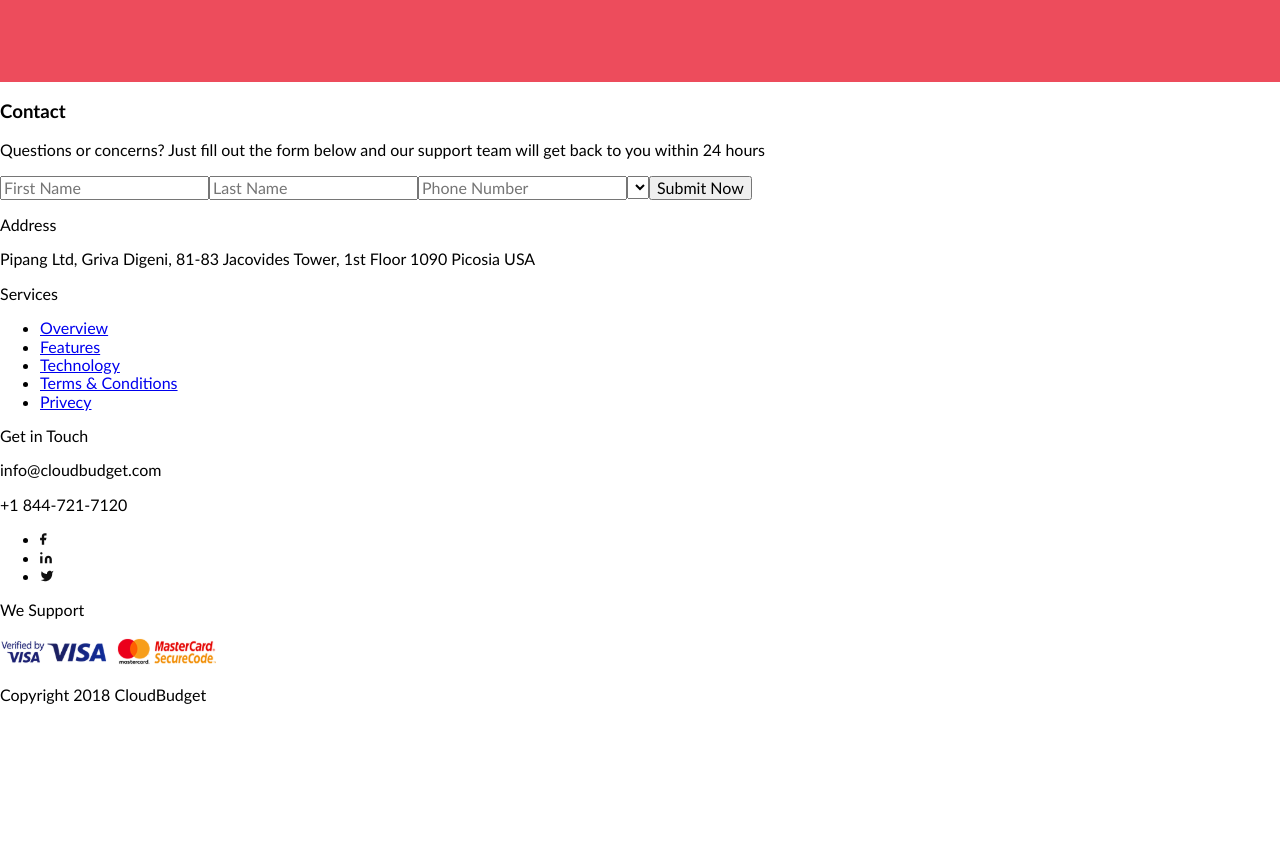
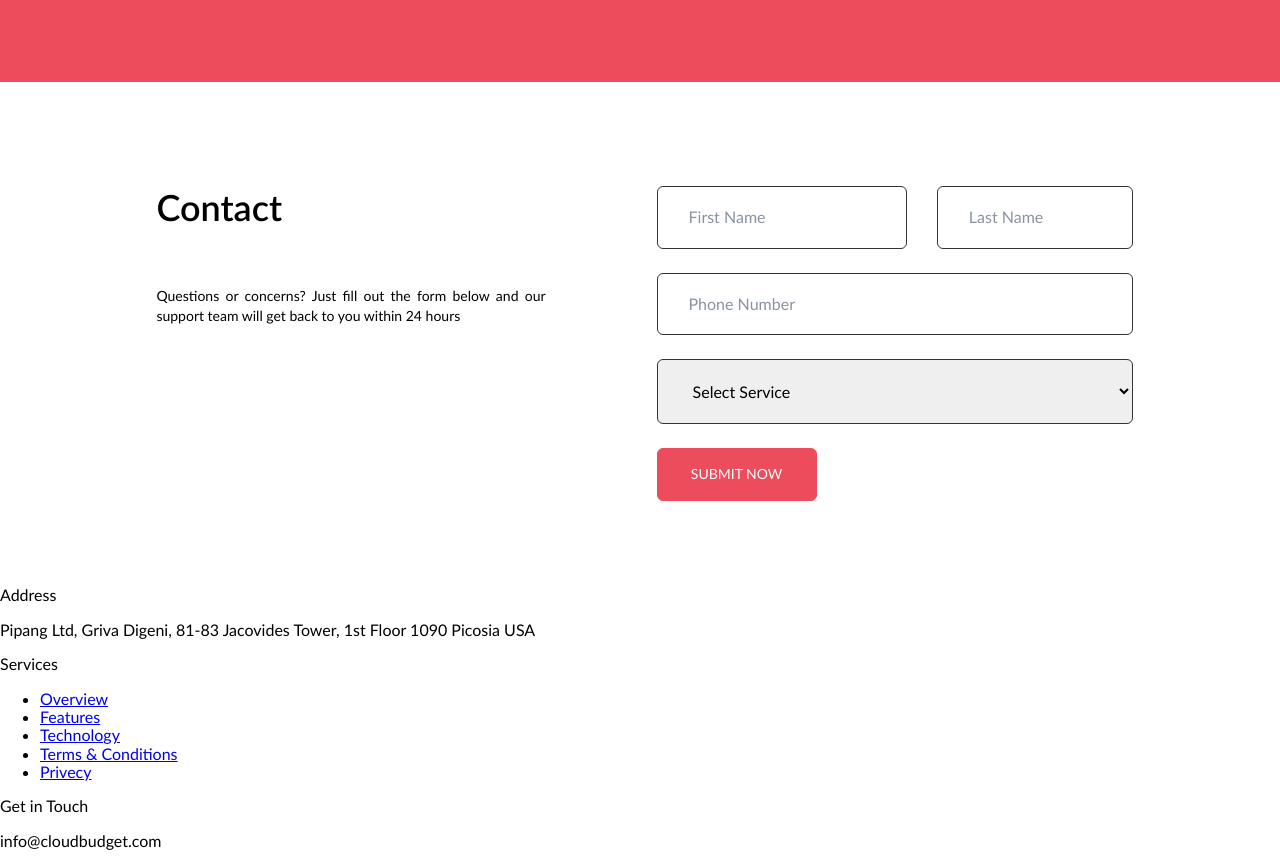
Before and after one commit to nklazuta/cloud-budget-landing-freebie, a React (Create React App) app: page / in a window 1280 px wide. Shown: the part 2720-3587 px from the top of the page. Before the commit the page ends 3441 px from the top, so only its background shows below. Built offline with nearby package versions, Linux system fonts and the light colour scheme.

Commit message:
feat: добавить стили компоненту Contact

```diff
--- a/src/components/Contact/Contact.js
+++ b/src/components/Contact/Contact.js
@@ -1,16 +1,19 @@
 import React from "react";
+import "./Contact.scss";
 
 function Contact() {
   return (
     <section className="contact" id="contact">
-      <h3 className="contact__heading">Contact</h3>
-      <p className="contact__text">
-        Questions or concerns? Just fill out the form below and our support team
-        will get back to you within 24 hours
-      </p>
+      <div className="contact__text-block">
+        <h3 className="contact__heading">Contact</h3>
+        <p className="contact__text">
+          Questions or concerns? Just fill out the form below and our support
+          team will get back to you within 24 hours
+        </p>
+      </div>
       <form className="contact__form">
         <input
-          className="contact__input"
+          className="contact__input contact__input_type_name"
           name="first-name"
           type="text"
           placeholder="First Name"
@@ -18,7 +21,7 @@ function Contact() {
           required
         />
         <input
-          className="contact__input"
+          className="contact__input contact__input_type_surname"
           name="last-name"
           type="text"
           placeholder="Last Name"
@@ -26,18 +29,16 @@ function Contact() {
           required
         />
         <input
-          className="contact__input"
+          className="contact__input contact__input_type_phone"
           name="phone"
           type="tel"
           placeholder="Phone Number"
           autoComplete="phone"
           required
         />
-        <select
-          className="contact__input"
-          name="service"
-          placeholder="Select Service"
-        />
+        <select className="contact__input contact__input_type_select" name="service">
+          <option className="contact__option">Select Service</option>
+        </select>
         <button className="contact__submit-button" type="submit">
           Submit Now
         </button>
--- a/src/components/Contact/Contact.scss
+++ b/src/components/Contact/Contact.scss
@@ -0,0 +1,96 @@
+@import "../../sass/helpers/variables";
+@import "../../sass/helpers/placeholders";
+
+.contact {
+  width: 100%;
+  box-sizing: border-box;
+  display: flex;
+  justify-content: space-between;
+  padding: 8.13% 11.46% 5.42% 12.22%;
+
+  .contact__text-block {
+    width: 40%;
+    max-width: 445px;
+    padding-right: 11.36%;
+
+    .contact__heading {
+      @extend %font-semibold;
+      font-size: 36px;
+      line-height: 1.19;
+      margin: 0;
+      padding-bottom: 14.65%;
+    }
+
+    .contact__text {
+      @extend %font-regular;
+      font-size: 14px;
+      line-height: 1.4;
+      text-align: justify;
+      margin: 0;
+    }
+  }
+
+  .contact__form {
+    width: 49%;
+    max-width: 540px;
+    display: grid;
+    row-gap: 24px;
+    column-gap: 30px;
+    grid-template-areas:
+      "first-name surname"
+      "phone phone"
+      "select select"
+      "submit .";
+
+    .contact__input {
+      width: 100%;
+      border: 1px solid $border-grey;
+      box-sizing: border-box;
+      border-radius: 6px;
+      padding: 21px 31px;
+
+      &::placeholder {
+        @extend %font-regular;
+        font-size: 16px;
+        line-height: 1.19;
+        color: $placeholder;
+      }
+    }
+
+    .contact__input_type_name {
+      grid-area: first-name;
+    }
+
+    .contact__input_type_surname {
+      grid-area: surname;
+    }
+
+    .contact__input_type_phone {
+      grid-area: phone;
+    }
+
+    .contact__input_type_select {
+      grid-area: select;
+      width: 100%;
+      border: 1px solid $border-grey;
+      box-sizing: border-box;
+      border-radius: 6px;
+      padding: 21px 31px;
+    }
+
+    .contact__submit-button {
+      @extend %font-regular;
+      @extend %button-animation;
+      grid-area: submit;
+      max-width: 160px;
+      background: $coral;
+      border-radius: 6px;
+      border: 1.5px solid $coral;
+      font-size: 14px;
+      line-height: 1.21;
+      text-transform: uppercase;
+      color: $white;
+      padding: 17px 32px;
+    }
+  }
+}
--- a/src/sass/helpers/_variables.scss
+++ b/src/sass/helpers/_variables.scss
@@ -2,6 +2,8 @@ $margin-center: 0 auto;
 
 $text-black: #000;
 $text-dark: #101010;
+$border-grey: #333333;
+$placeholder: rgba(19, 39, 67, 0.5);
 $coral: #ED4C5C;
 $text-grey: rgba(16, 16, 16, 0.08);
 $light-grey: #FAFAFA;
```
